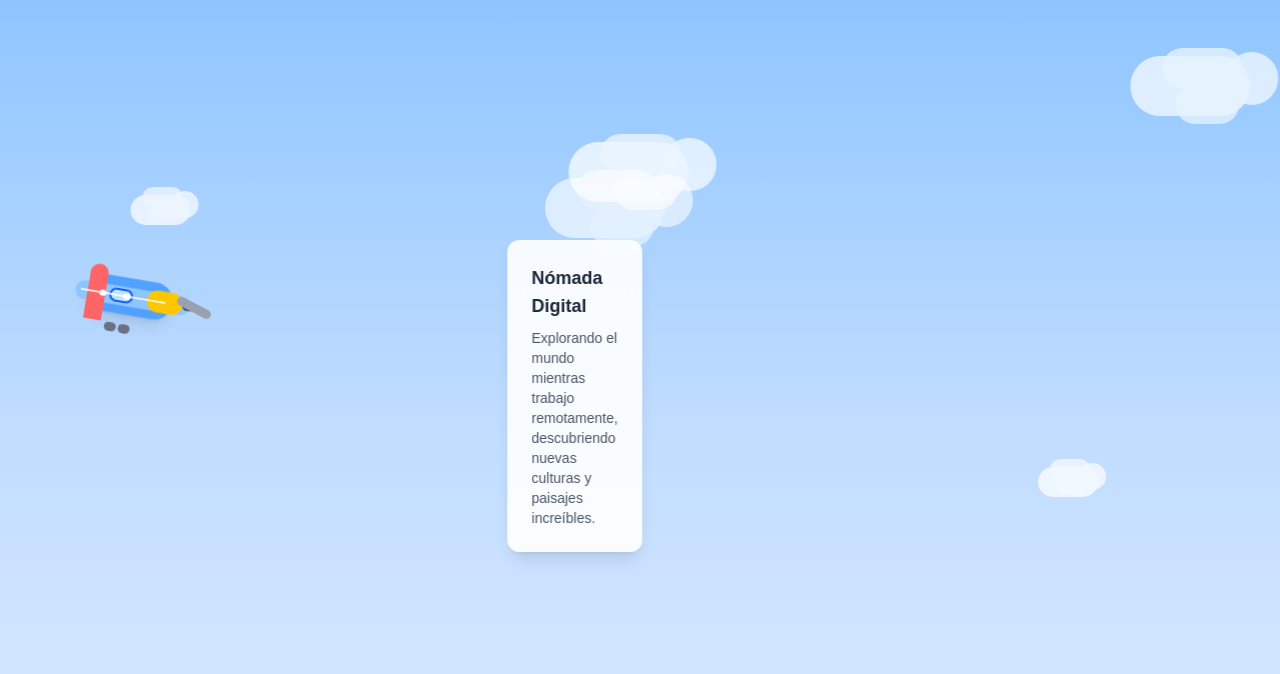
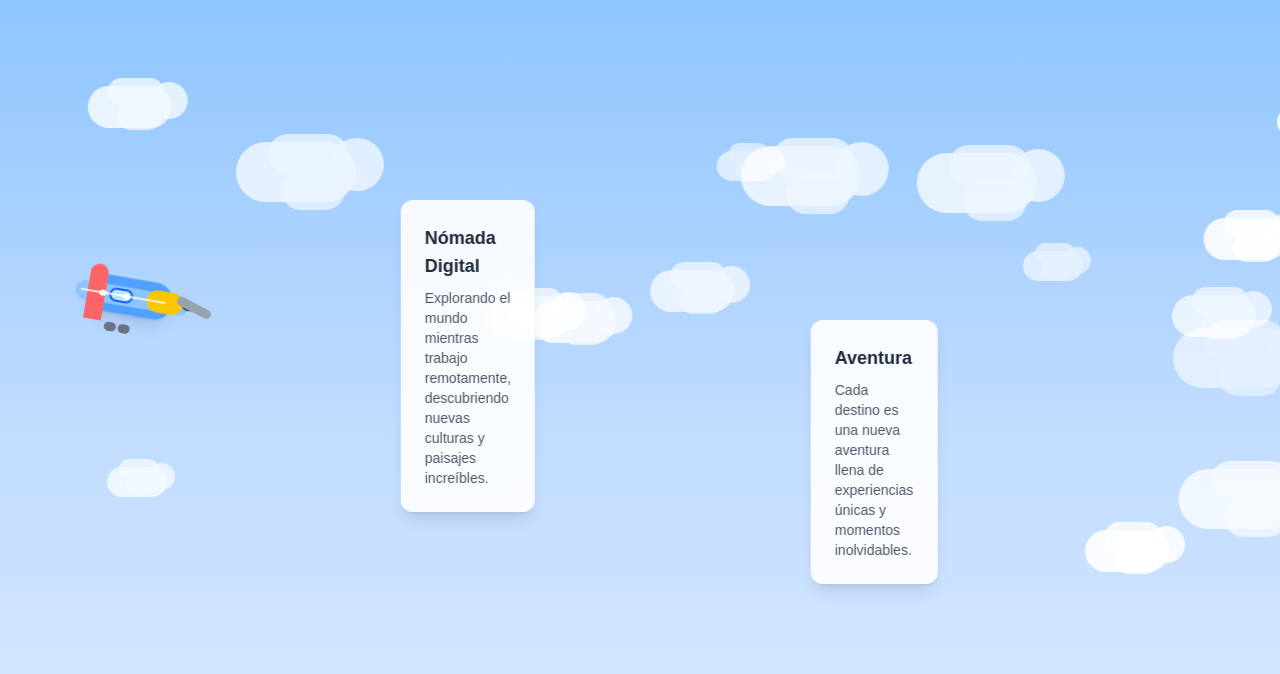
Before and after one commit to nicvazquezdev/digital-nomad-journey, a Next.js app: page / in a window 1280 px wide. Shown: the top 674 px of the page. Built offline with nearby package versions, Linux system fonts and the light colour scheme.

Commit message:
add card slide animation and adjust layout: implement new card slide animation, increase cloud count, and modify z-index for improved visual hierarchy

```diff
--- a/app/components/FloatingCardsContainer.tsx
+++ b/app/components/FloatingCardsContainer.tsx
@@ -33,12 +33,11 @@ export default function FloatingCardsContainer({
       {cards.map((card, index) => (
         <div
           key={card.id}
-          className="absolute animate-float"
+          className="absolute animate-card-slide"
           style={{
-            left: `${100 + Math.random() * 50}%`, // Always start off-screen right (100% to 150%)
-            top: `30%`, // Center area around airplane height (35-55%)
-            animationDelay: `${index * 5}s`, // Positive delays only - cards appear one after another
-            animationDuration: `${16 + Math.random() * 8}s`, // Same duration as clouds
+            left: `100%`, // Start exactly at screen edge
+            top: `${25 + index * 15}%`, // Stagger vertical positions to avoid overlap (25%, 40%, 55%, etc.)
+            animationDelay: `${index === 0 ? 0 : index * 3}s`, // First card immediate, others staggered
           }}
         >
           <FloatingCard
--- a/app/globals.css
+++ b/app/globals.css
@@ -110,6 +110,22 @@ body {
   animation: propeller-spin 0.1s linear infinite;
 }
 
+/* Cards animation - move from right and stop before airplane */
+@keyframes card-slide-and-stop {
+  0% {
+    transform: translateX(0);
+  }
+  100% {
+    transform: translateX(
+      calc(-80vw)
+    ); /* Move close to airplane position (around 10%) */
+  }
+}
+
+.animate-card-slide {
+  animation: card-slide-and-stop 8s ease-out forwards;
+}
+
 /* Floating cards animation - slow drift from right to left and stop */
 @keyframes card-slide-and-float {
   0% {
--- a/app/page.tsx
+++ b/app/page.tsx
@@ -11,11 +11,11 @@ export default function Home() {
 
       {/* Full page clouds */}
       <div className="fixed inset-0 z-10">
-        <CloudsContainer cloudCount={12} />
+        <CloudsContainer cloudCount={25} />
       </div>
 
       {/* Floating cards */}
-      <div className="fixed inset-0 z-10">
+      <div className="fixed inset-0 z-20">
         <FloatingCardsContainer />
       </div>
 
```
